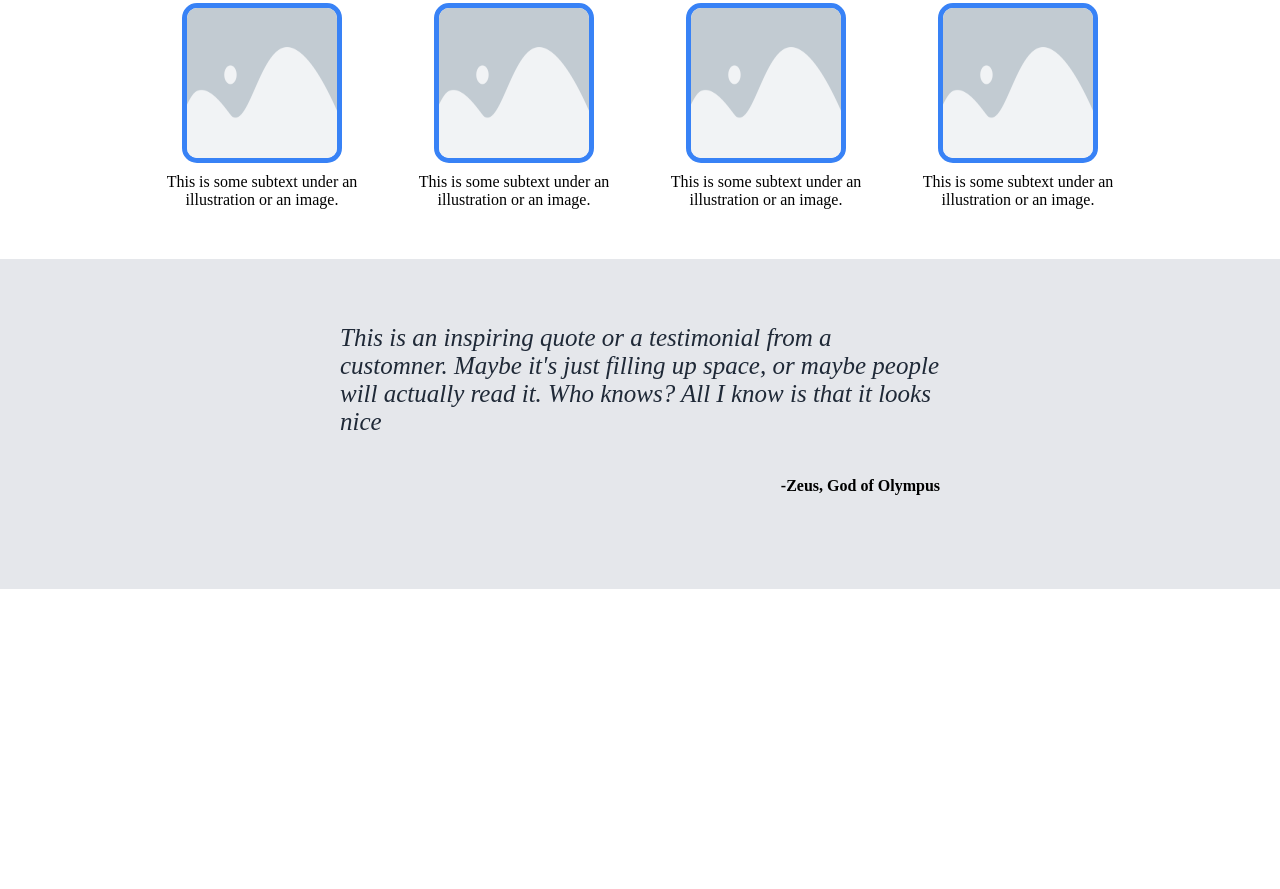
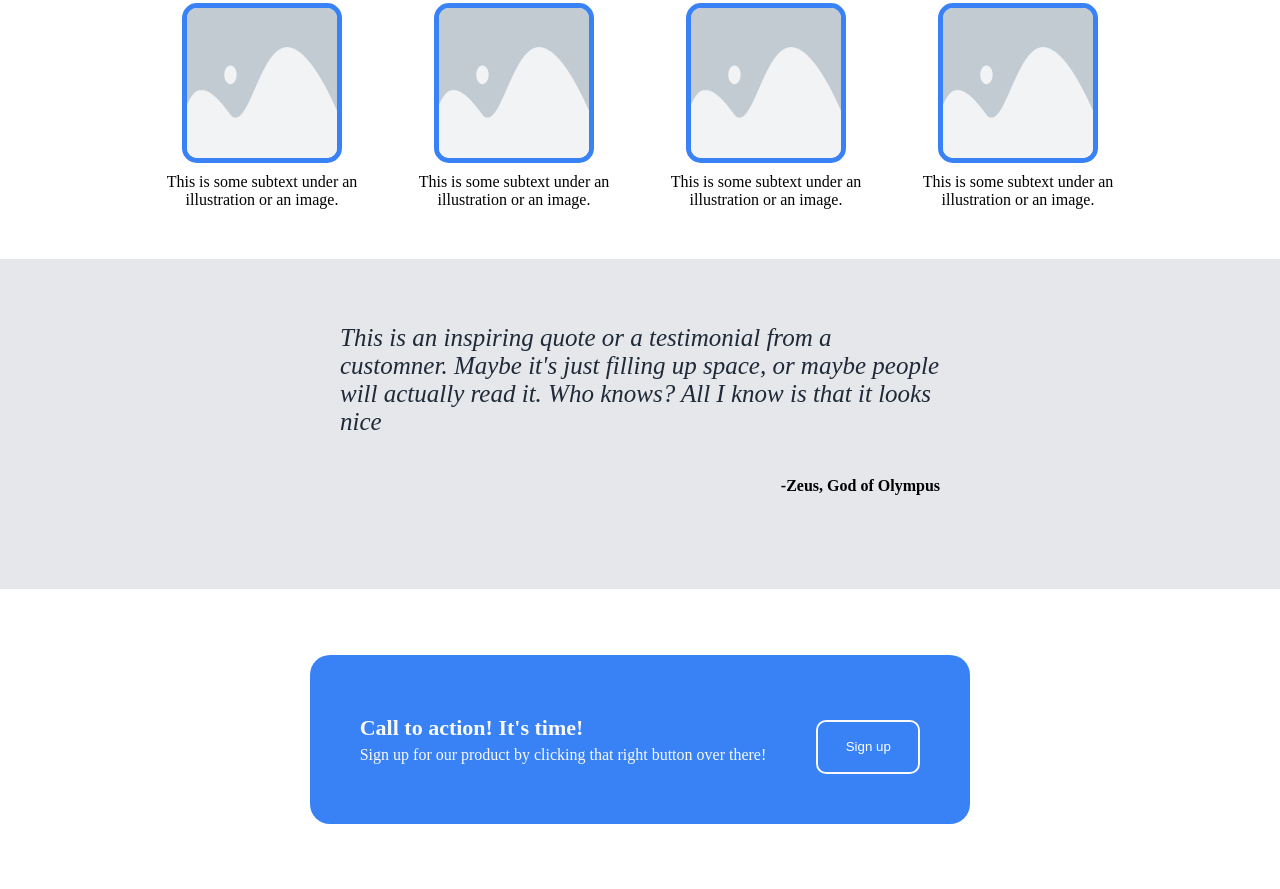
Before and after one commit to Obsessed333/landing-page, a plain HTML site: page index.html in a window 1280 px wide. Shown: the part 582-1471 px from the top of the page. Before the commit the page ends 1171 px from the top, so only its background shows below. Drawn offline with Linux system fonts and the light colour scheme.

Commit message:
Just finished section 4, about to start footer

```diff
--- a/index.html
+++ b/index.html
@@ -56,6 +56,21 @@
 </div>
 </div>
 
+<div class="signup">
+<div class="signup-inner">
+<div class="textt">
+<h4 class="call">Call to action! It's time!</h4>
+<p class="signp">Sign up for our product by clicking that right button over there!</p>
+</div>
+
+<div class="signup-button">
+<button type="button" class="signup1">Sign up</button>
+</div>
+</div>
+
+
+</div>
+
 
  </div>
 
--- a/style.css
+++ b/style.css
@@ -16,6 +16,58 @@ body{
     display: flex;
     flex-direction: column;
     min-height: 100vh;
+}
+
+.signup-inner{
+
+
+  display: inline-flex;
+  background-color: #3882f6;
+  padding: 50px;
+  gap: 50px;
+  border-radius: 20px;
+
+}
+
+.signup-button{
+
+display: flex;
+border:2px solid #f9faf8;
+border-radius: 10px;
+height: 50px;
+align-items: center;
+margin-top: 15px;
+}
+
+.signup{
+
+  display: flex;
+  justify-content: center;
+  align-items: center;
+  height: 300px;
+}
+
+.textt{
+display: flex;
+flex-direction: column;
+gap: 5px;
+color: #f9faf8;
+justify-content: center;
+}
+
+
+.call, .signp{
+
+  margin:0;
+  padding: 0;
+
+
+}
+
+.call{
+
+font-size: 22px;
+
 }
 
 .hh1{
```
